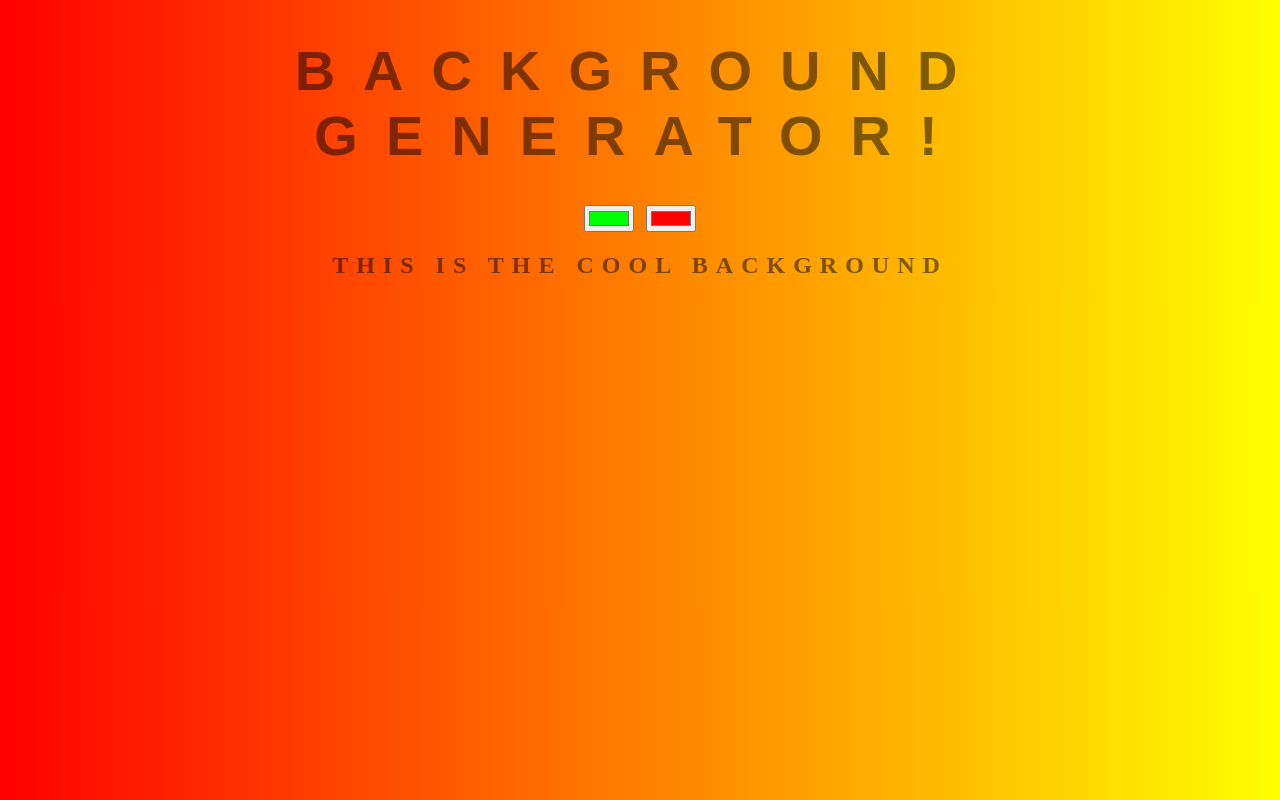
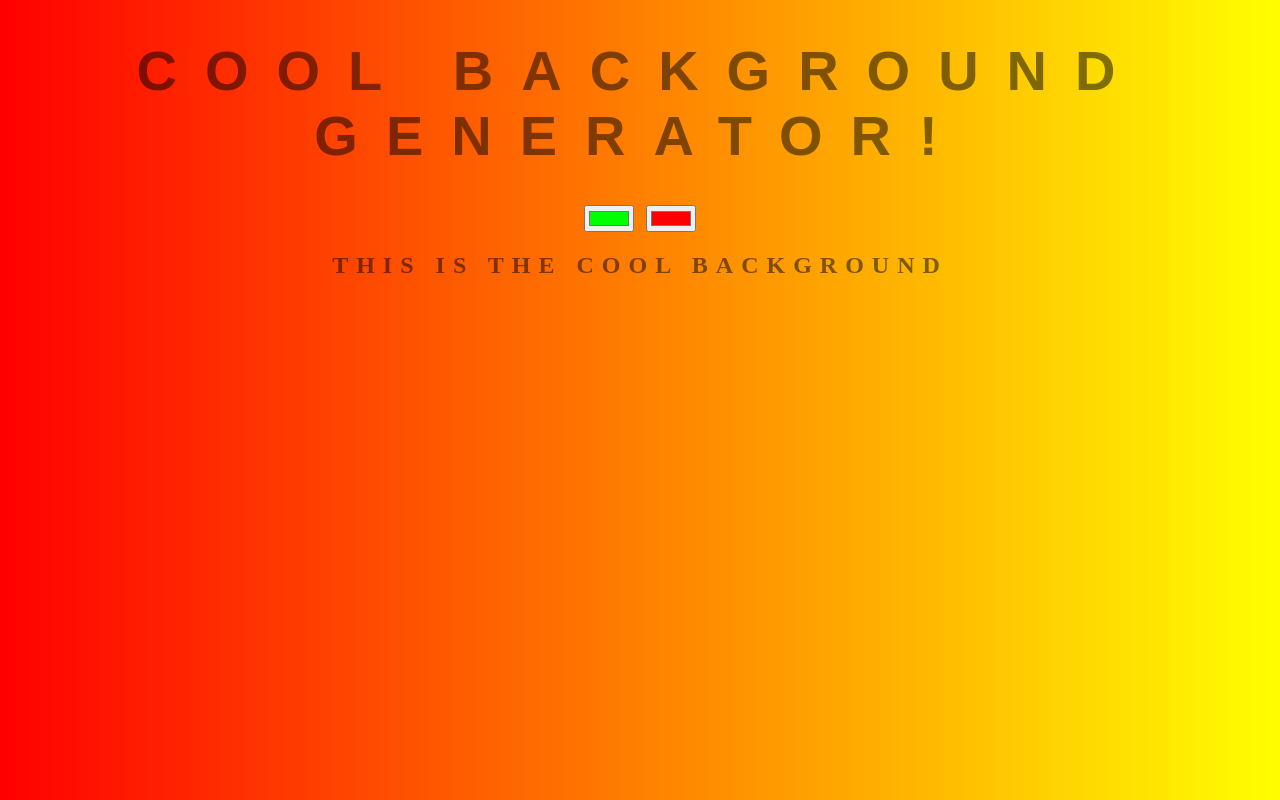
Before and after one commit to rainbowmoonlight/background-generator, a plain HTML site: page index.html in a window 1280 px wide. Drawn offline with Linux system fonts and the light colour scheme.

Commit message:
reverting back to old title

```diff
--- a/index.html
+++ b/index.html
@@ -5,7 +5,7 @@
 	<link rel="stylesheet" type="text/css" href="style.css">
 </head>
 <body id="gradient">
-	<h1>Background Generator!</h1>
+	<h1>Cool Background Generator!</h1>
 	<input class="color" type="color" value="#00ff00">
 	<input class="color" type="color" value="#ff0000">
 	<h2>This is the COOL background</h2>
```
